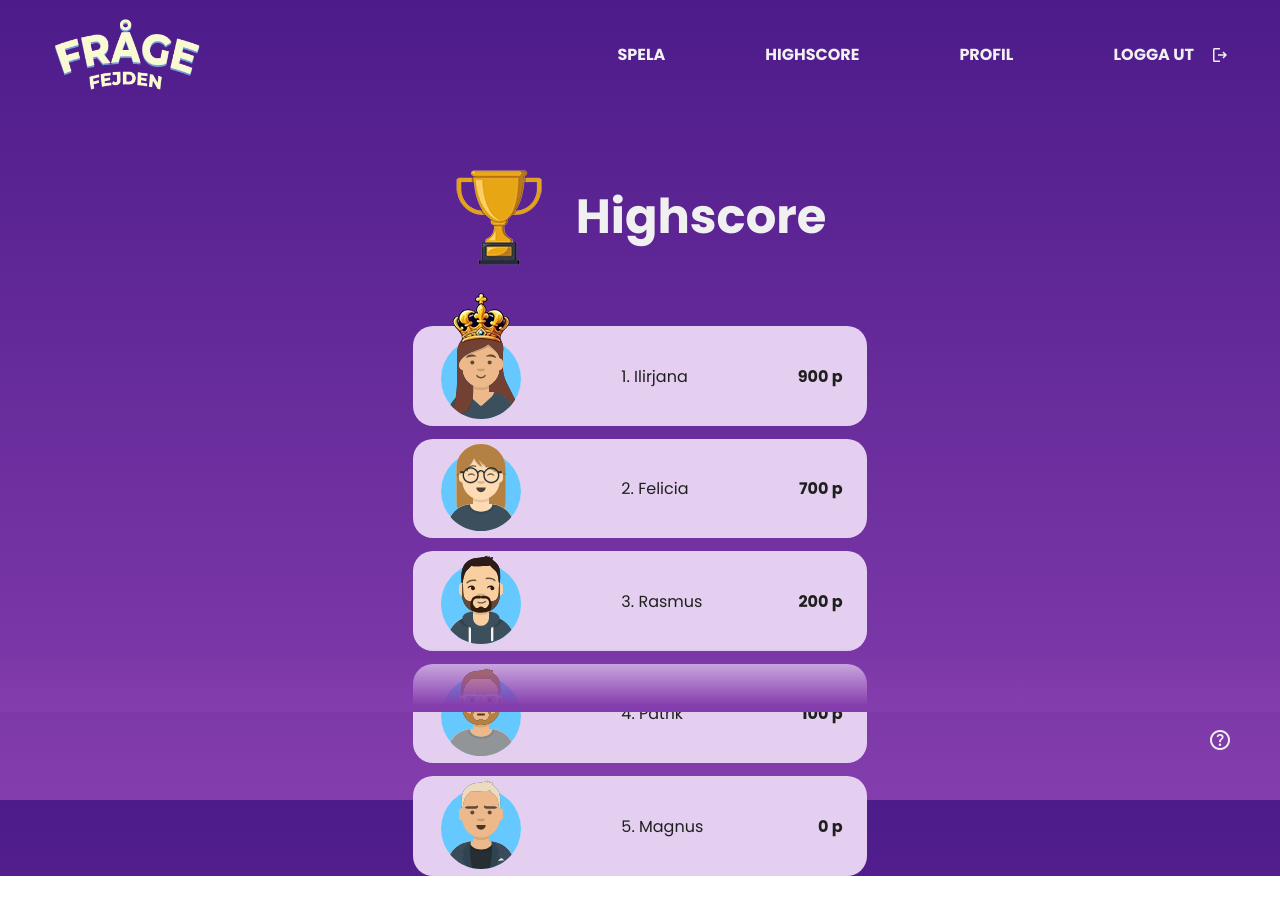
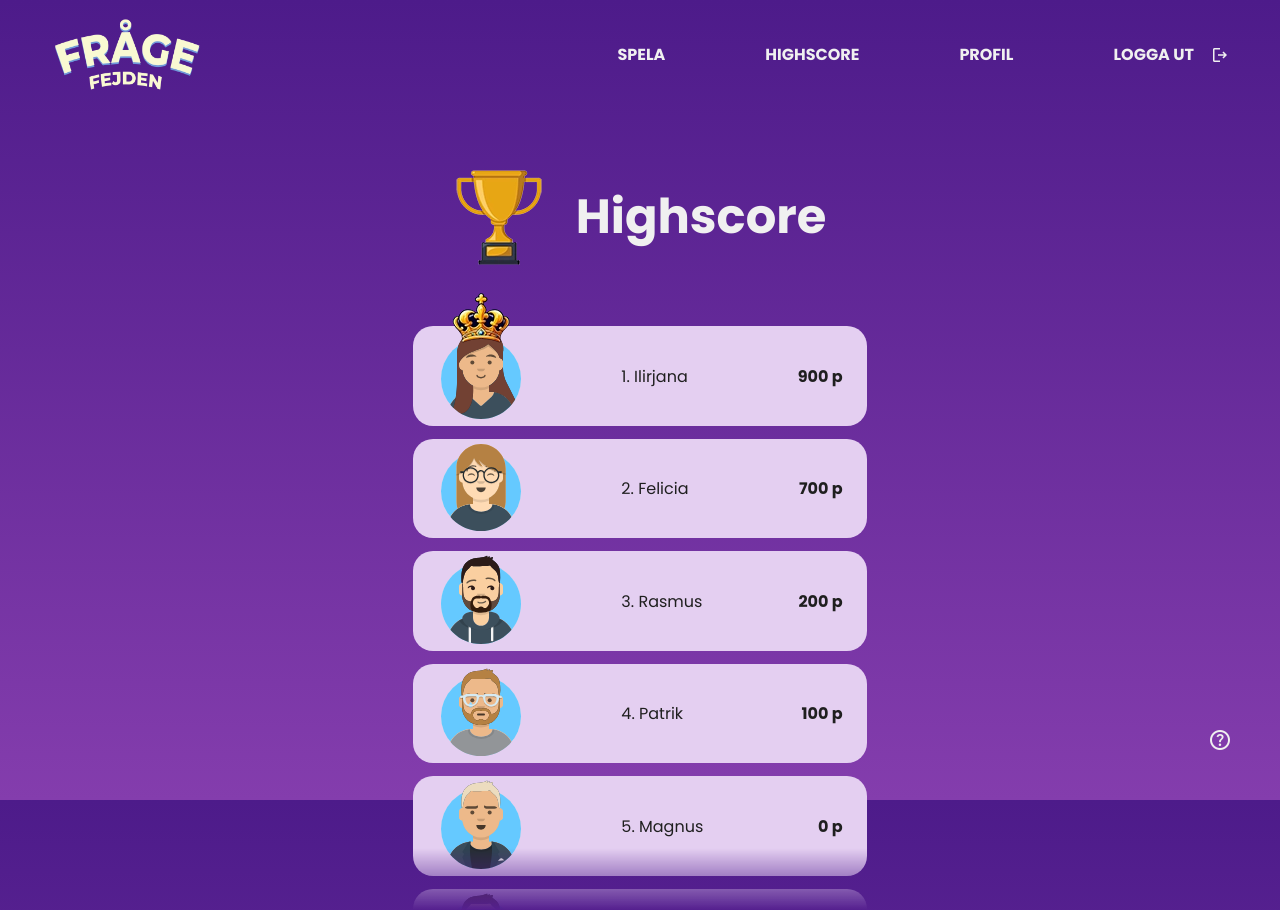
Before and after one commit to visceral89/Agil-Grupp-2, a Vue app: page /highscore in a window 1280 px wide. Before the commit the page ends 876 px from the top, so only its background shows below. Built offline with nearby package versions, Linux system fonts and the light colour scheme.

Commit message:
Gradient för highscore-listan

```diff
--- a/src/views/Highscore.vue
+++ b/src/views/Highscore.vue
@@ -69,6 +69,7 @@
         justify-content: center;
         margin-bottom: 4em;
         padding-top: 2em;
+        position: relative;
     }
     .highscore-top-section {
         align-items: center;
@@ -86,25 +87,16 @@
         display: flex;
         flex-direction: column;
         gap: 0.8em;
-        height: 480px;
+        height: 445px;
         overflow-y: scroll;
-        padding-top: 2.1em;
+        padding: 2.1em 0;
+        position: relative;
         scrollbar-width: none;
-        &::after {
-            content: "";
-            position: absolute;
-            z-index: 1;
-            bottom: 88px;
-            left: 0;
-            pointer-events: none;
-            background-image: linear-gradient(
-                to bottom,
-                rgba(255, 255, 255, 0),
-                rgba(132,61,173,1) 90%
-            );
-            width: 100%;
-            height: 4em;
-        }
+        mask-image: linear-gradient(0deg, rgba(255,255,255,0) 0%, rgba(255,255,255,1) 10%, rgba(0,0,0,1) 100%);
+        /* mask-mode: alpha;
+        mask-size: 100%;
+        mask-position: bottom;
+        mask-repeat: no-repeat; */
     }
     .highscore-cell {
         align-items: center;
@@ -146,6 +138,7 @@
         }
         .highscore-table {
             height: 550px;
+            mask-image: linear-gradient(0deg, rgba(255,255,255,0) 0%, rgba(255,255,255,1) 10%, rgba(0,0,0,1) 100%);
         }
         .highscore-cell {
             gap: 6em;
```
